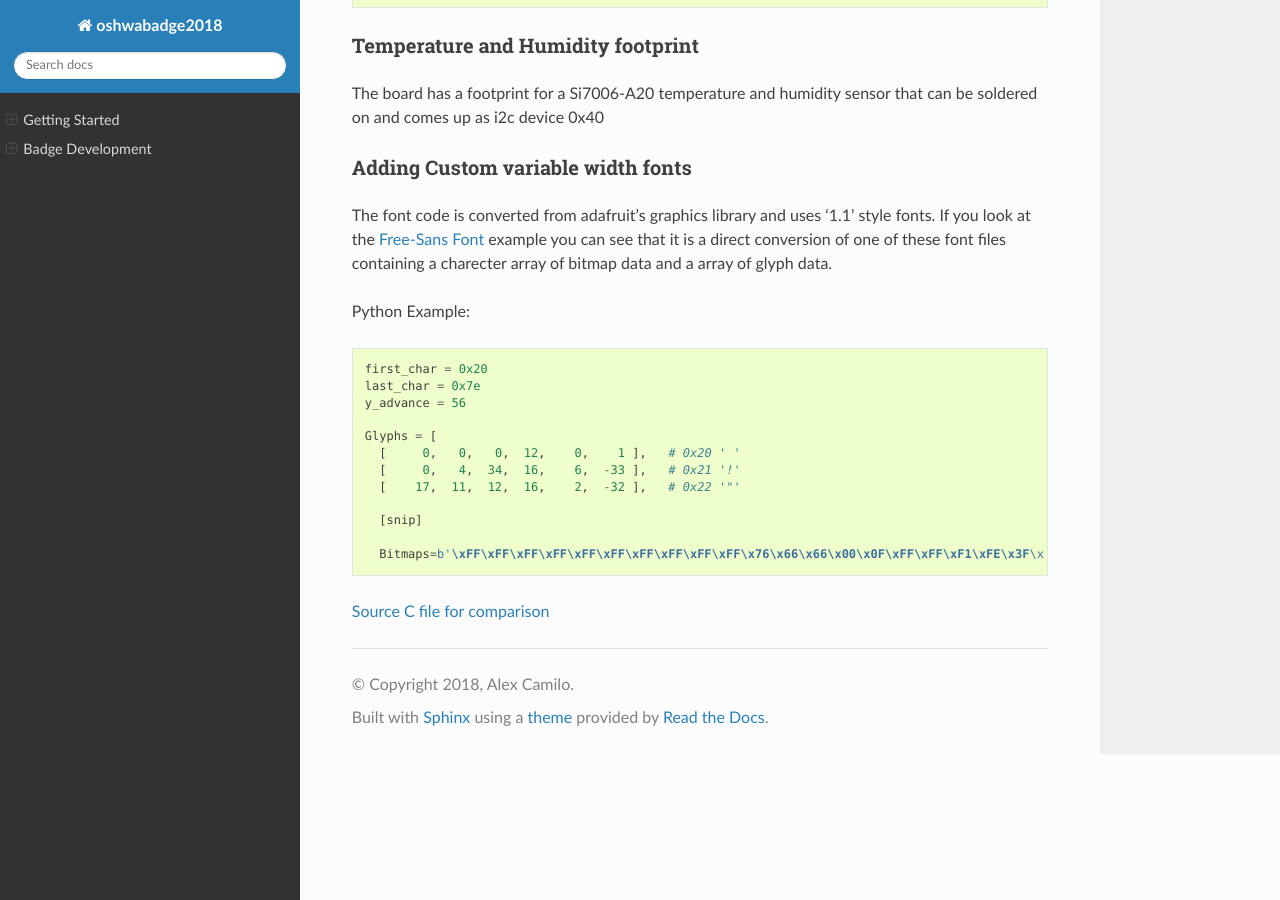
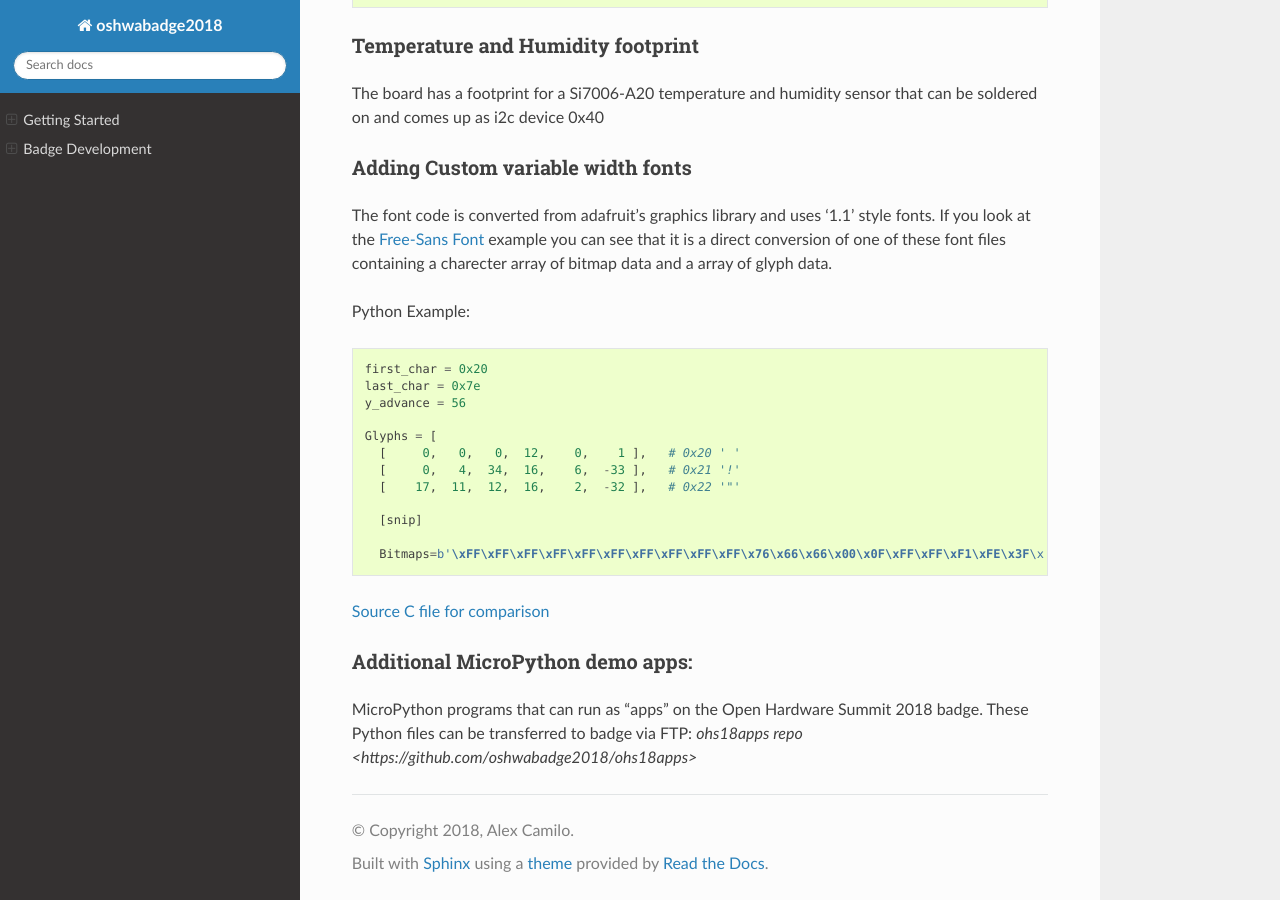
Before and after one commit to oshwabadge2018/oshwabadge2018.github.io, a Sphinx documentation site: the page built from source/docs.rst, in a window 1280 px wide and 900 px high, scrolled down 4344 px. Built offline with Sphinx 7.4.7 and the Read the Docs theme 2.0.0, drawn with Linux system fonts in a browser that asks for light colours.

Commit message:
add link to additional MicroPython demo apps

```diff
--- a/source/docs.rst
+++ b/source/docs.rst
@@ -219,3 +219,8 @@
 	  Bitmaps=b'\xFF\xFF\xFF\xFF\xFF\xFF\xFF\xFF\xFF\xFF\x76\x66\x66\x00\x0F\xFF\xFF\xF1\xFE\x3F\x
 
 `Source C file for comparison <https://github.com/adafruit/Adafruit-GFX-Library/blob/master/Fonts/FreeSans24pt7b.h>`_
+
+
+Additional MicroPython demo apps:
+++++++++++++++++++++++++++++++++++++++
+MicroPython programs that can run as "apps" on the Open Hardware Summit 2018 badge.  These Python files can be transferred to badge via FTP: `ohs18apps repo <https://github.com/oshwabadge2018/ohs18apps>`
```
